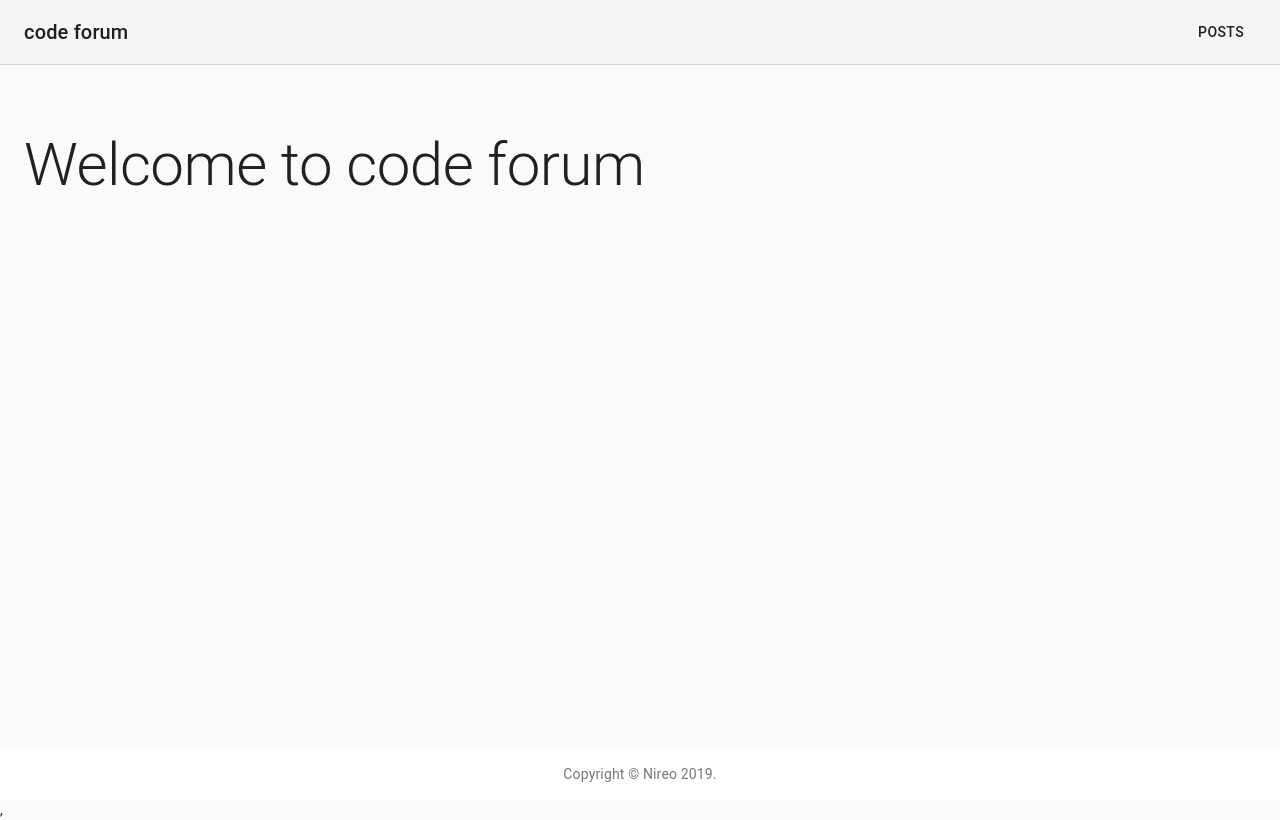
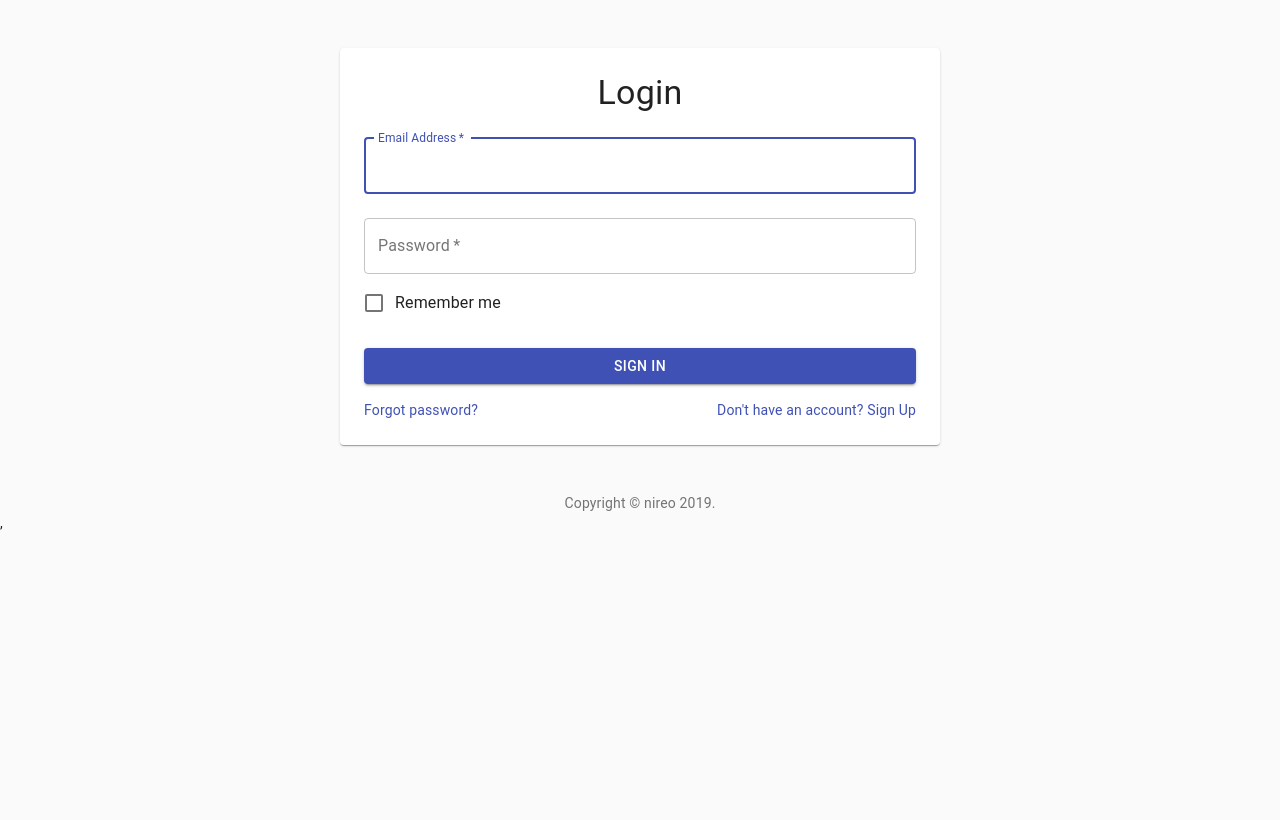
Before and after one commit to nireo/code-forum, a React (Create React App) app in the folder frontend/: page /login in a window 1280 px wide. Built offline with nearby package versions, Linux system fonts and the light colour scheme.

Commit message:
added login form

```diff
--- a/frontend/package.json
+++ b/frontend/package.json
@@ -4,6 +4,7 @@
   "private": true,
   "dependencies": {
     "@material-ui/core": "^4.4.2",
+    "@material-ui/icons": "^4.4.1",
     "@types/jest": "24.0.18",
     "@types/node": "12.7.5",
     "@types/react": "16.9.2",
@@ -40,6 +41,7 @@
     ]
   },
   "devDependencies": {
-    "@types/react-redux": "^7.1.2"
+    "@types/react-redux": "^7.1.2",
+    "@types/react-router-dom": "^4.3.5"
   }
 }
--- a/frontend/src/App.tsx
+++ b/frontend/src/App.tsx
@@ -1,11 +1,16 @@
 import React from 'react';
 import './App.css';
-import { Container } from '@material-ui/core';
-import NavBar from './components/layout/NavBar';
 import Main from './components/Main';
+import { BrowserRouter as Router, Route } from 'react-router-dom';
+import LoginPage from './components/Login/LoginPage';
 
 const App: React.FC = () => {
-  return <Main />;
+  return (
+    <Router>
+      <Route exact path="/" render={() => <Main />} />
+      <Route exact path="/login" render={() => <LoginPage />} />
+    </Router>
+  );
 };
 
 export default App;
--- /dev/null
+++ b/frontend/src/components/Login/LoginPage.tsx
@@ -0,0 +1,136 @@
+import React from 'react';
+import Button from '@material-ui/core/Button';
+import CssBaseline from '@material-ui/core/CssBaseline';
+import TextField from '@material-ui/core/TextField';
+import FormControlLabel from '@material-ui/core/FormControlLabel';
+import Checkbox from '@material-ui/core/Checkbox';
+import Link from '@material-ui/core/Link';
+import Paper from '@material-ui/core/Paper';
+import Box from '@material-ui/core/Box';
+import Grid from '@material-ui/core/Grid';
+import LockOutlinedIcon from '@material-ui/icons/LockOutlined';
+import Typography from '@material-ui/core/Typography';
+import { makeStyles } from '@material-ui/core/styles';
+import { width } from '@material-ui/system';
+
+const CopyRight: React.FC = () => {
+  return (
+    <Typography variant="body2" color="textSecondary" align="center">
+      {'Copyright © '}
+      <Link color="inherit" href="https://github.com/nireo">
+        nireo
+      </Link>{' '}
+      {new Date().getFullYear()}
+      {'.'}
+    </Typography>
+  );
+};
+
+const useStyles = makeStyles(theme => ({
+  layout: {
+    width: 'auto',
+    marginLeft: theme.spacing(2),
+    marginRight: theme.spacing(2),
+    [theme.breakpoints.up(600 + theme.spacing(2) * 2)]: {
+      width: 600,
+      marginLeft: 'auto',
+      marginRight: 'auto'
+    }
+  },
+  paper: {
+    marginTop: theme.spacing(3),
+    marginBottom: theme.spacing(3),
+    padding: theme.spacing(2),
+    [theme.breakpoints.up(600 + theme.spacing(3) * 2)]: {
+      marginTop: theme.spacing(6),
+      marginBottom: theme.spacing(6),
+      padding: theme.spacing(3)
+    }
+  },
+  stepper: {
+    padding: theme.spacing(3, 0, 5)
+  },
+  buttons: {
+    display: 'flex',
+    justifyContent: 'flex-end'
+  },
+  button: {
+    marginTop: theme.spacing(3),
+    marginLeft: theme.spacing(1)
+  },
+  form: {
+    width: '100%',
+    marginTop: theme.spacing(1)
+  },
+  submit: {
+    margin: theme.spacing(3, 0, 2),
+    width: '100%'
+  }
+}));
+
+const LoginPage: React.FC = () => {
+  const classes = useStyles();
+  return (
+    <div>
+      <CssBaseline />
+      <main className={classes.layout}>
+        <Paper className={classes.paper}>
+          <Typography component="h1" variant="h4" align="center">
+            Login
+          </Typography>
+          <form className={classes.form} noValidate>
+            <TextField
+              variant="outlined"
+              margin="normal"
+              required
+              fullWidth
+              id="email"
+              label="Email Address"
+              name="email"
+              autoComplete="email"
+              autoFocus
+            />
+            <TextField
+              variant="outlined"
+              margin="normal"
+              required
+              fullWidth
+              name="password"
+              label="Password"
+              type="password"
+              id="password"
+              autoComplete="current-password"
+            />
+            <FormControlLabel
+              control={<Checkbox value="remember" color="primary" />}
+              label="Remember me"
+            />
+            <Button
+              type="submit"
+              variant="contained"
+              color="primary"
+              className={classes.submit}
+            >
+              Sign In
+            </Button>
+            <Grid container>
+              <Grid item xs>
+                <Link href="#" variant="body2">
+                  Forgot password?
+                </Link>
+              </Grid>
+              <Grid item>
+                <Link href="#" variant="body2">
+                  {"Don't have an account? Sign Up"}
+                </Link>
+              </Grid>
+            </Grid>
+          </form>
+        </Paper>
+        <CopyRight />
+      </main>
+    </div>
+  );
+};
+
+export default LoginPage;
```
Also changed, not shown: 1 other file (tests, documents, lock files or other folders).
